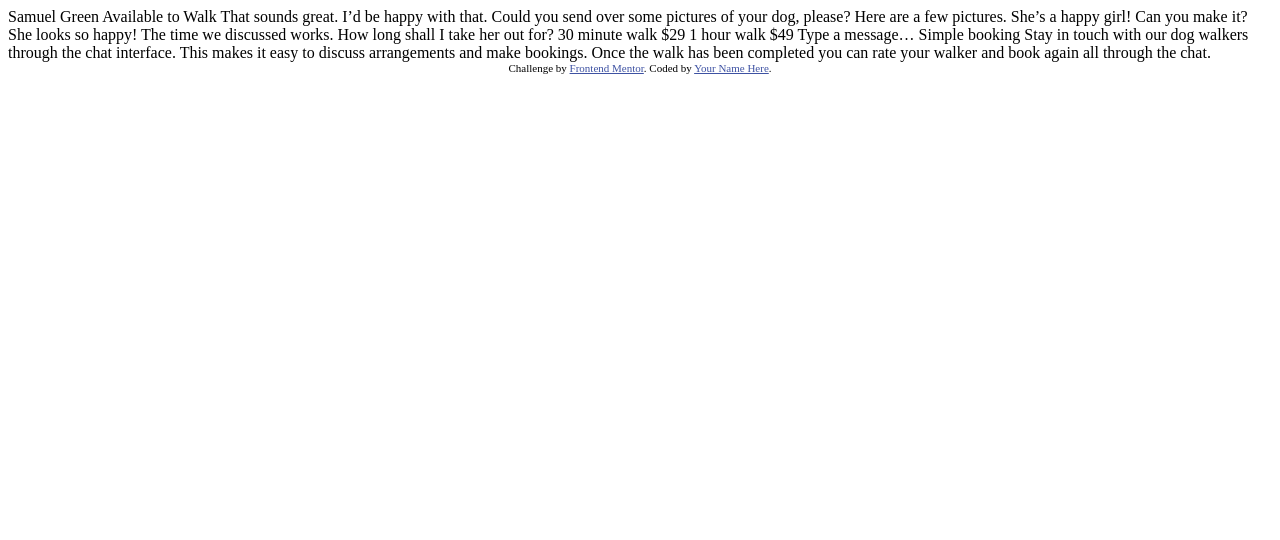
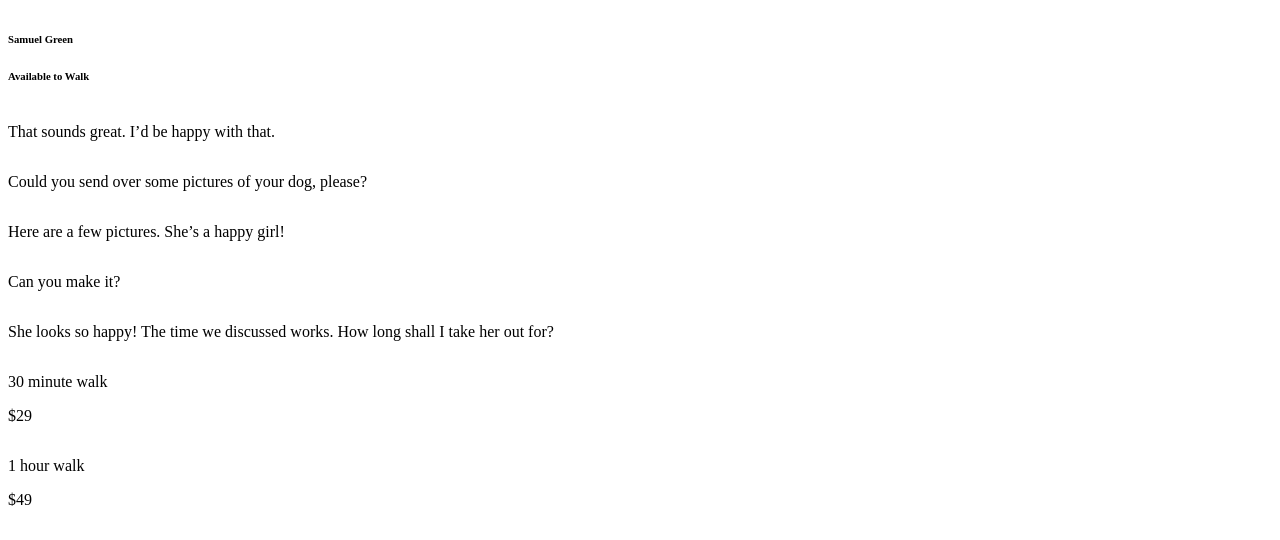
Before and after one commit to geeuho/frontendMentor_chatApp, a plain HTML site: page index.html in a window 1280 px wide. Shown: the top 540 px of the page. Drawn offline with Linux system fonts and the light colour scheme.

Commit message:
basic HTML outline added

```diff
--- a/index.html
+++ b/index.html
@@ -5,7 +5,7 @@
   <meta name="viewport" content="width=device-width, initial-scale=1.0"> <!-- displays site properly based on user's device -->
 
   <link rel="icon" type="image/png" sizes="32x32" href="./images/favicon-32x32.png">
-
+  <link rel= "stylesheet" href = './style.css'>
   <title>Frontend Mentor | [Challenge Name Here]</title>
 
   <!-- Feel free to remove these styles or customise in your own stylesheet 👍 -->
@@ -15,33 +15,106 @@
   </style>
 </head>
 <body>
+  <div class = "container">
+    <div class = "row">
 
+    </div>
+    <div class = "phone">
+      <div class = "phoneInterior">
+
+      </div>
+      <div class = "phoneHeader">
+        <div class = "row">
+          <i class="fa fa-chevron-left" aria-hidden="true"></i>
+          <div>
+            <h6>
               Samuel Green
+            </h6>
+            <h6>
               Available to Walk
+            </h6>
+          </div>
 
+        </div>
+      </div>
+
+      <div class="row message">
+        <div class = "received">
+          <p>
             That sounds great. I’d be happy with that.
+          </p>
 
+        </div>
+      </div>
+      <div class="row message">
+        <div class="received">
+          <p>
             Could you send over some pictures of your dog, please?
+          </p>
 
+        </div>
+      </div>
+      <div class="row message">
+        <div class="sent">
+          <p>
             Here are a few pictures. She’s a happy girl!
+          </p>
 
+        </div>
+      </div>
+      <div class="row message">
+        <div class="sent">
+          <p>
             Can you make it?
+          </p>
 
+        </div>
+      </div>
+      <div class="row message">
+        <div class="sent">
+          <p>
             She looks so happy! The time we discussed works. How long shall I take her out for?
+          </p>
 
+        </div>
+      </div>
+      <div class="row message">
+        <div class="pricing">
+          <p class="option">
             30 minute walk
+          </p>
+          <p class="price">
             $29
+          </p>
+        </div>
+      </div>
 
+      <div class="row message">
+        <div class="pricing">
+          <p class="option">
             1 hour walk
+          </p>
+          <p class="price">
             $49
+          </p>
+        </div>
+      </div>
+    </div>
 
-  Type a message…
-
+    <div class = "description">
+      <h1>
         Simple booking
-
+      </h1>
+      <p>
         Stay in touch with our dog walkers through the chat interface. This makes it easy to
         discuss arrangements and make bookings. Once the walk has been completed you can rate
         your walker and book again all through the chat.
+      </p>
+
+    </div>
+
+  </div>
+
 
   <div class="attribution">
     Challenge by <a href="https://www.frontendmentor.io?ref=challenge" target="_blank">Frontend Mentor</a>.
--- /dev/null
+++ b/style.css
@@ -0,0 +1,11 @@
+.container {
+
+}
+
+.row {
+    display: flex;
+
+}
+.phone {
+
+}
```
Lines whose indentation alone changed are shown as unchanged.
